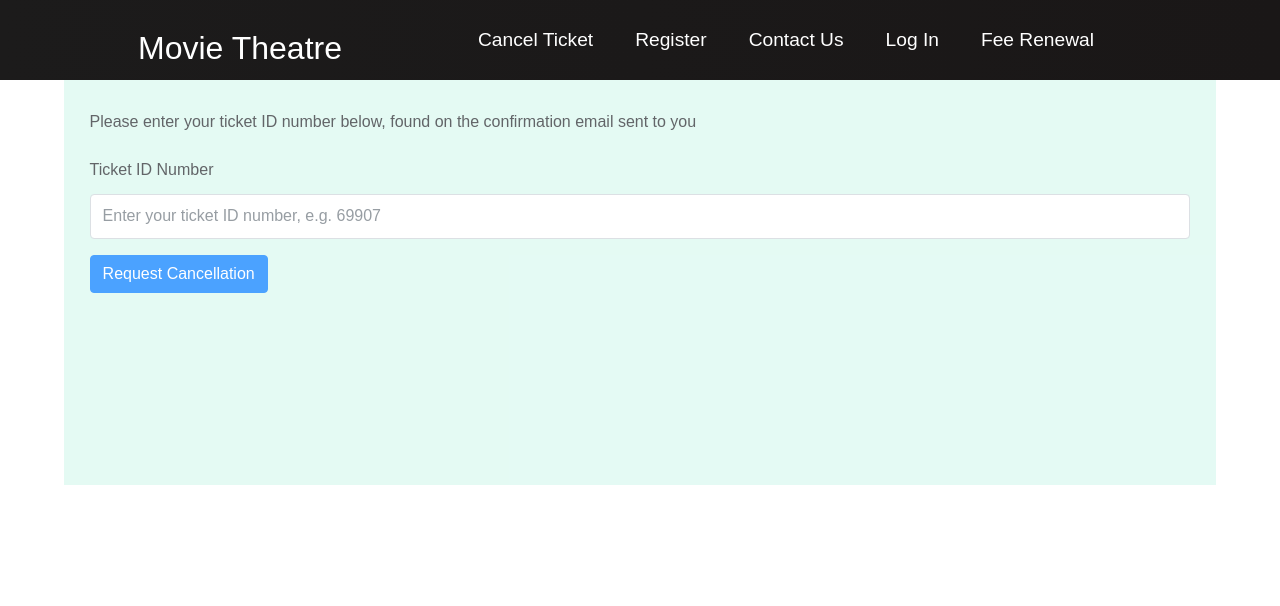
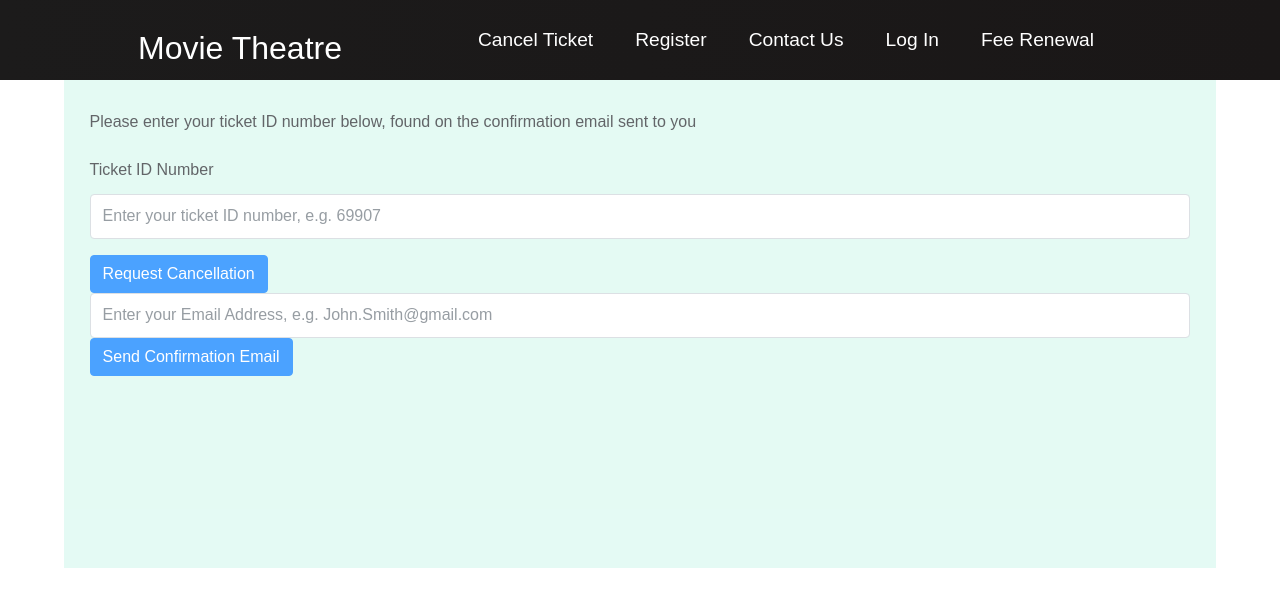
Before and after one commit to Dele-Oyelese/ENSF614_Project, a React (Create React App) app in the folder react-website-movies/: page /cancelticket in a window 1280 px wide. Shown: the top 606 px of the page. Built offline with nearby package versions, Linux system fonts and the light colour scheme.

Commit message:
Added last of the email functions

```diff
--- a/react-website-movies/src/components/pages/CancelTicket.js
+++ b/react-website-movies/src/components/pages/CancelTicket.js
@@ -1,11 +1,14 @@
 import '../../App.css';
 import React, { useState } from 'react';
+import { useRef } from 'react';
+import emailjs from 'emailjs-com';
 
 function CancelTicket() {
 
     const [ticketId, setticketid] = useState('');
     const [ticket, setticket] = useState([]);
     const [buyerStatus, setStatus] = useState('');
+    const [email, setEmail] = useState('')
 
     const handleClick = (e) => {
         e.preventDefault();
@@ -39,7 +42,17 @@ function CancelTicket() {
         }
     }
 
+    const form = useRef();
 
+    const sendEmail = (e) => {
+      e.preventDefault();
+      emailjs.sendForm('gmail', 'template_7woudlf', form.current, 'GE7vkWWcHkEMc_LhW')
+        .then((result) => {
+            console.log(result.text);
+        }, (error) => {
+            console.log(error.text);
+        });
+    };
 
     return (
         <>
@@ -59,11 +72,31 @@ function CancelTicket() {
                         type="submit"
                         onClick={handleClick}
                         class="btn btn-primary" >Request Cancellation</button>
+
+                        <input type="email"
+                        class="form-control"
+                        value={email} onChange={(e) => setEmail(e.target.value)}
+                        placeholder="Enter your Email Address, e.g. John.Smith@gmail.com">
+                        </input>
+
+                        <button
+                        type="submit"
+                        onClick={sendEmail}
+                        class="btn btn-primary" >Send Confirmation Email</button>
                 </form>
 
             </div>
+            <form ref={form} onSubmit={sendEmail}>
+      <input type="hidden" name="user_name" defaultValue={"Greetings "}/>
+      <input type="hidden" name="user_email" defaultValue={email}/>
+      <input type="hidden" name="subject" defaultValue={"Movie Theater Cancellation Confirmation"}/>
+      <input type="hidden" name="message" defaultValue={"Confirming your cancelation for ticketID: " + ticketId + ", in the future please use the follwing Coupon Code for 15% off your next purchase: 15MOVIE15"} />
+      <input type="hidden" name="messageone" defaultValue={"We hope to see you at the movies"}/>
+    </form>
+        </>
 
-        </>
+
+
     );
 }
 
--- a/react-website-movies/src/components/pages/FeeRenewal.js
+++ b/react-website-movies/src/components/pages/FeeRenewal.js
@@ -5,6 +5,8 @@ import { Container } from '@mui/system';
 import { Paper } from '@mui/material';
 import Button from '@mui/material/Button';
 import { useNavigate } from 'react-router-dom';
+import { useRef } from 'react';
+import emailjs from 'emailjs-com';
 
 
 export default function Login() {
@@ -91,7 +93,17 @@ export default function Login() {
     )
   },[check])
 
+  const form = useRef();
 
+  const sendEmail = (e) => {
+    e.preventDefault();
+    emailjs.sendForm('gmail', 'template_7woudlf', form.current, 'GE7vkWWcHkEMc_LhW')
+      .then((result) => {
+          console.log(result.text);
+      }, (error) => {
+          console.log(error.text);
+      });
+  };
 
 
 
@@ -129,9 +141,24 @@ export default function Login() {
         <Paper elevation={6} style={{margin:'10px', padding:'15px', textAlign:"left"}} >
                     {confirmation}
         </Paper>
+
+        <button
+                        type="submit"
+                        onClick={sendEmail}
+                        class="btn btn-primary" >Send Confirmation Email</button>
+
     </Box>
     </Paper>
+    <form ref={form} onSubmit={sendEmail}>
+    <input type="hidden" name="user_name" defaultValue={"Greetings "}/>
+    <input type="hidden" name="user_email" defaultValue={email}/>
+    <input type="hidden" name="subject" defaultValue={"Movie Theater Fee Renewal Confirmation"}/>
+    <input type="hidden" name="message" defaultValue={"This is a confirmation email that your fee renewal for your account has been successful"} />
+    <input type="hidden" name="messageone" defaultValue={"We hope to see you at the movies"}/>
+  </form>
     </Container>
+
+
 
   );
 }
```
